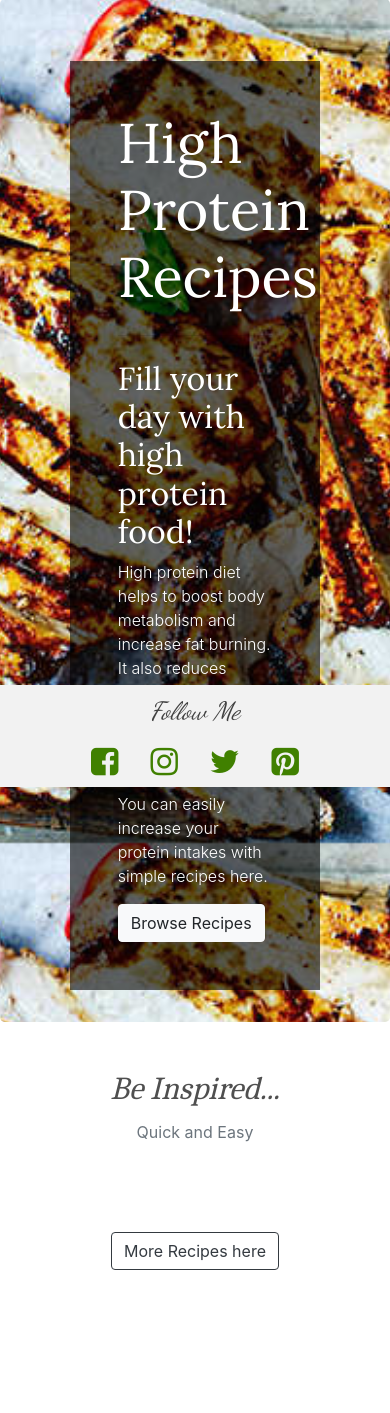
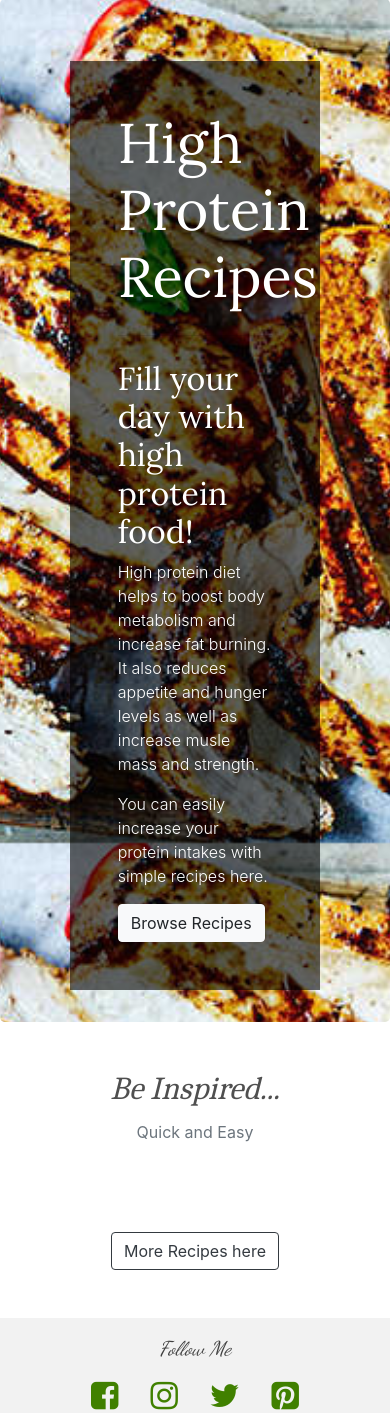
Before and after one commit to capel82/Busy-Capel, a Flask app: page / in a window 390 px wide. Shown: the part 57-1470 px from the top of the page. Before the commit the page ends 1327 px from the top, so only its background shows below. Run offline with Flask 2, Linux system fonts and the light colour scheme; data that the repository does not hold is empty; some libraries are stand-ins or nearby versions.

Commit message:
fixed responsiveness of app

```diff
--- a/static/css/style.css
+++ b/static/css/style.css
@@ -19,16 +19,12 @@ html {
 /*--FOOTER--*/
 #footer-details {
     background-color: #f2f2f2;
-    position: fixed;
-    left: 0;
-    bottom: 0;
-    width: 100%;
 }
 
 #follow_me{
     font-style: italic;
     font-family: 'Dancing Script', sans-serif;
-    font-size: 25px;
+    font-size: 20px;
     color: #404040;
 }
 /*--Index.html Page--*/
@@ -97,15 +93,16 @@ legend{
     border: 2px solid #408000;
 }
 /*--recipe.html--*/
-#individual_recipe {
+.individual_recipe {
     background-color: #f2f2f2;
     font-family: 'Roboto Slab', serif;
 }
-#singe_myrecipe {
+/*--myrecipes.html--*/
+.single_recipe {
     background-color: #fff;
     font-family: 'Roboto Slab', serif;
-    height:90vh;
 }
+
 .recipe_title {
     color:#408000;
     padding: 10px;
--- a/templates/base.html
+++ b/templates/base.html
@@ -8,6 +8,7 @@
     <link rel="stylesheet" href="{{url_for('static', filename='css/style.css')}}" type="text/css">
     <link href="https://fonts.googleapis.com/css?family=Caladea|Lora&display=swap:100,200,300,400,500,600,700" rel="stylesheet">
     <link href="https://fonts.googleapis.com/css?family=Dancing+Script&display=swap" rel="stylesheet">
+    <meta name="viewport" content="width=device-width, initial-scale=1.0">
     {% if title %}
         <title>High Protein Recipes - {{ title }}</title>
     {% else %}
--- a/templates/footer.html
+++ b/templates/footer.html
@@ -1,5 +1,4 @@
-<footer id="footer-details" class="footer mt-auto py-2">
-        <div class="container">
+<div id="footer-details" class="container-fluid footer pt-3">
         <div class="row">
         <div class="col-sm-12">
         <p id="follow_me" class="text-center">Follow Me</p>
@@ -11,5 +10,5 @@
               <a href="http://www.twitter.com/" target="_blank"><i class="fa fa-twitter text-white fa-2x mx-3"></i></a>
               <a href="https://www.pinterest.com/" target="_blank"><i class="fa fa-pinterest-square fa-2x mx-3"></i></a>
              </div>
-        </div>
-</footer>
+
+</div>
--- a/templates/recipe.html
+++ b/templates/recipe.html
@@ -12,7 +12,7 @@
           {% endwith %}
     </div>
 </div>
-<div id="individual_recipe" class="container">
+<div class="container individual_recipe">
     <div class="row p-2 d-flex justify-content-center">
         <h1 class="recipe_title">{{recipe.recipe_name}}</h1>
     </div>
```
Also changed, not shown: templates/myrecipes.html (+15 -10 lines).
